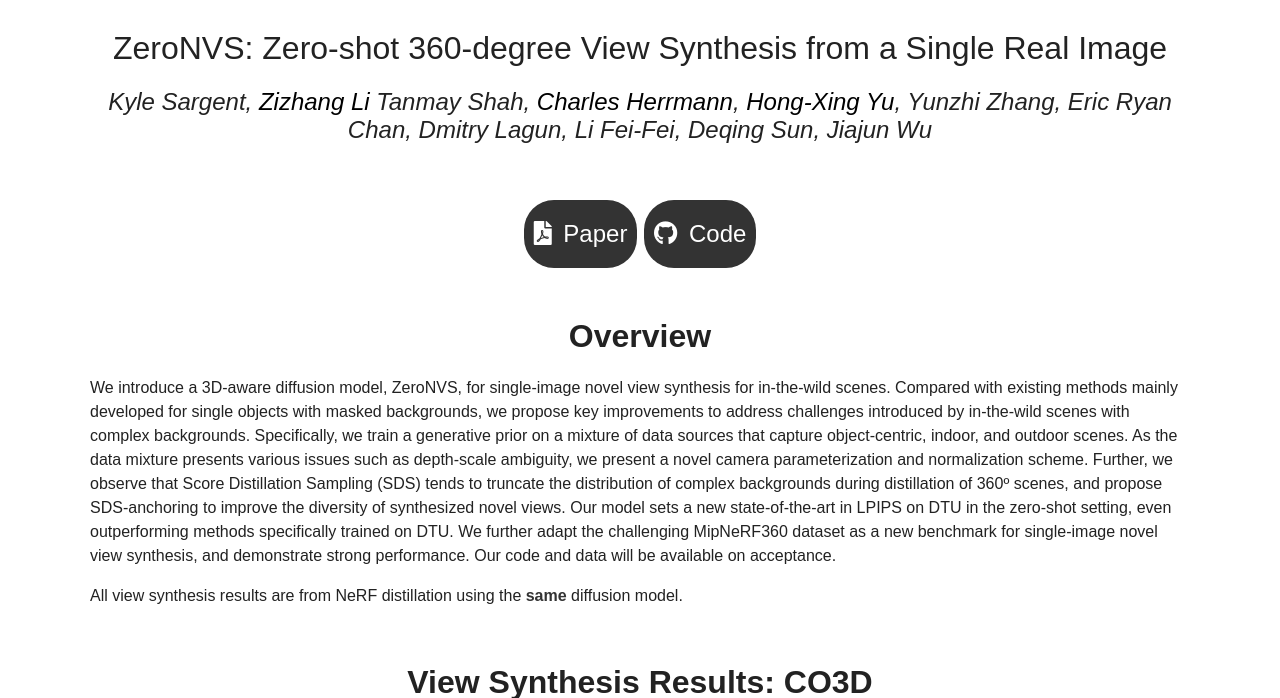
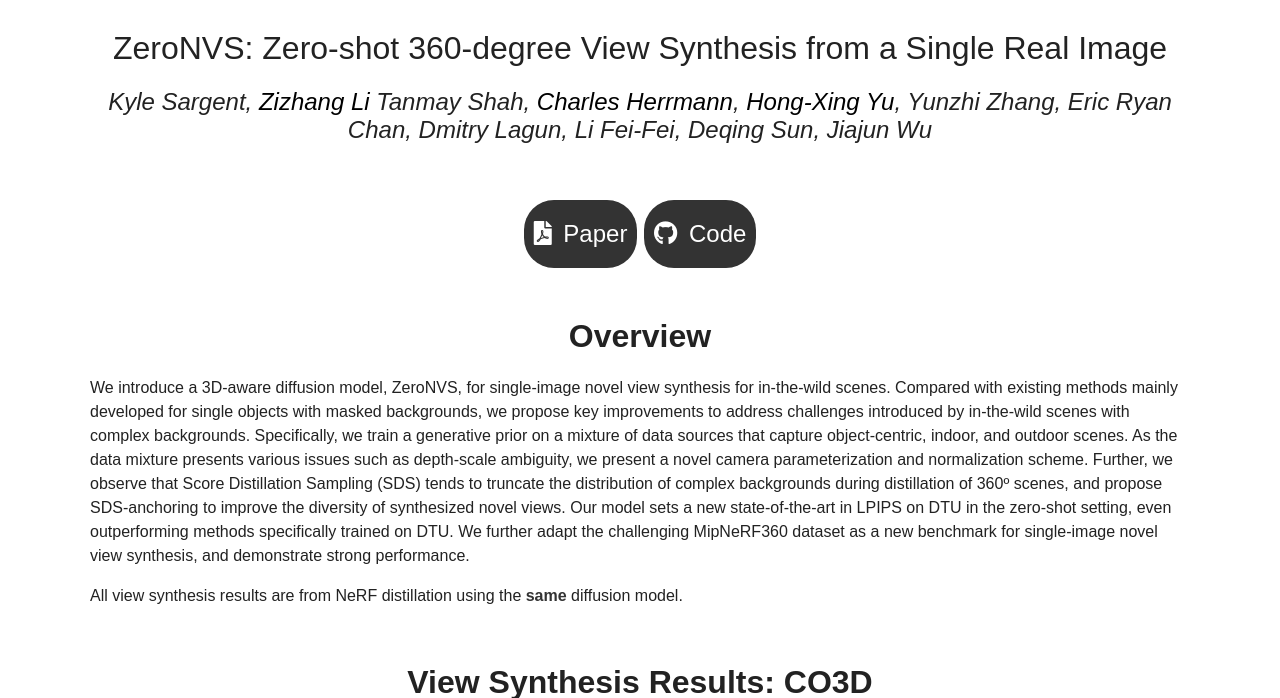
Before and after one commit to kylesargent/kylesargent.github.io, a Jekyll site: the page zeronvs/index.html, which Jekyll copies as it is, in a window 1280 px wide and 900 px high, cut to the strip 0-698 px from the top of the window. Built offline with Jekyll 4.4.1, drawn with Linux system fonts in a browser that asks for light colours.

Commit message:
various edits

```diff
--- a/_layouts/default.html
+++ b/_layouts/default.html
@@ -29,9 +29,9 @@
                 Kyle Sargent
               </h1>
               <p>
-                I am a PhD student at Stanford, matriculated in fall 2022, working in the Stanford AI Lab. I am advised by <a href="https://jiajunwu.com/">Jiajun Wu</a> and <a href="https://profiles.stanford.edu/fei-fei-li">Fei-Fei Li</a>.
+                I am a PhD student at Stanford, beginning in fall 2022, working in the Stanford AI Lab. I am advised by <a href="https://jiajunwu.com/">Jiajun Wu</a> and <a href="https://profiles.stanford.edu/fei-fei-li">Fei-Fei Li</a>.
 
-                I have also worked part-time at Google Research as a Student Researcher since fall 2022.
+                I have also worked at Google Research as a student researcher, mentored by <a href="https://deqings.github.io/">Deqing Sun</a> and Charles Herrmann.
               </p>
               <p>Previously, I was an AI resident at Google Research. While at Google, it was my privilege to be mentored by <a href="https://deqings.github.io/">Deqing Sun</a>, <a href="http://people.csail.mit.edu/celiu/">Ce Liu</a> (now at Microsoft), and  <a href="https://scholar.google.com/citations?user=eZQNcvcAAAAJ&hl=en">Huiwen Chang</a> (now at OpenAI). Before joining Google, I received my undergraduate degree from Harvard, where I studied CS and math.
               </p>
--- a/zeronvs/index.html
+++ b/zeronvs/index.html
@@ -178,7 +178,7 @@ a.img {
 <br></br>
 <h1><center><strong>Overview</strong></center></h1>
 <p>
-  We introduce a 3D-aware diffusion model, ZeroNVS, for single-image novel view synthesis for in-the-wild scenes. Compared with existing methods mainly developed for single objects with masked backgrounds, we propose key improvements to address challenges introduced by in-the-wild scenes with complex backgrounds. Specifically, we train a generative prior on a mixture of data sources that capture object-centric, indoor, and outdoor scenes.  As the data mixture presents various issues such as depth-scale ambiguity,  we present a novel camera parameterization and normalization scheme. Further, we observe that Score Distillation Sampling (SDS) tends to truncate the distribution of complex backgrounds during distillation of 360º scenes, and  propose SDS-anchoring to improve the diversity of synthesized novel views. Our model sets a new state-of-the-art in LPIPS on DTU in the zero-shot setting, even outperforming methods specifically trained on DTU. We further adapt the challenging  MipNeRF360 dataset as a new benchmark for single-image novel view synthesis, and demonstrate strong performance. Our code and data will be available on acceptance.</p>
+  We introduce a 3D-aware diffusion model, ZeroNVS, for single-image novel view synthesis for in-the-wild scenes. Compared with existing methods mainly developed for single objects with masked backgrounds, we propose key improvements to address challenges introduced by in-the-wild scenes with complex backgrounds. Specifically, we train a generative prior on a mixture of data sources that capture object-centric, indoor, and outdoor scenes.  As the data mixture presents various issues such as depth-scale ambiguity,  we present a novel camera parameterization and normalization scheme. Further, we observe that Score Distillation Sampling (SDS) tends to truncate the distribution of complex backgrounds during distillation of 360º scenes, and  propose SDS-anchoring to improve the diversity of synthesized novel views. Our model sets a new state-of-the-art in LPIPS on DTU in the zero-shot setting, even outperforming methods specifically trained on DTU. We further adapt the challenging  MipNeRF360 dataset as a new benchmark for single-image novel view synthesis, and demonstrate strong performance.</p>
 <p>
   All view synthesis results are from NeRF distillation using the <em>same</em> diffusion model.
 </p>
```
